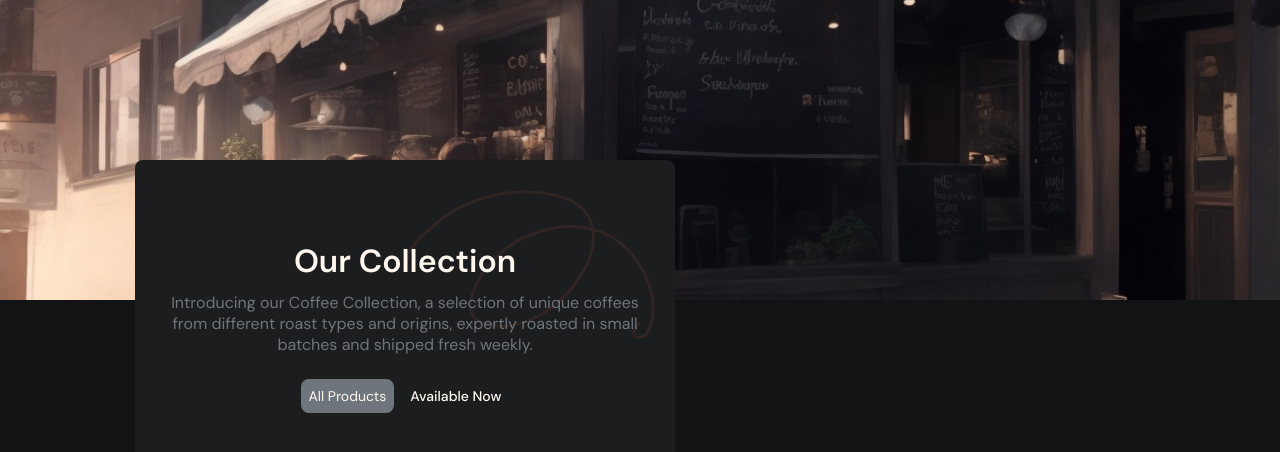
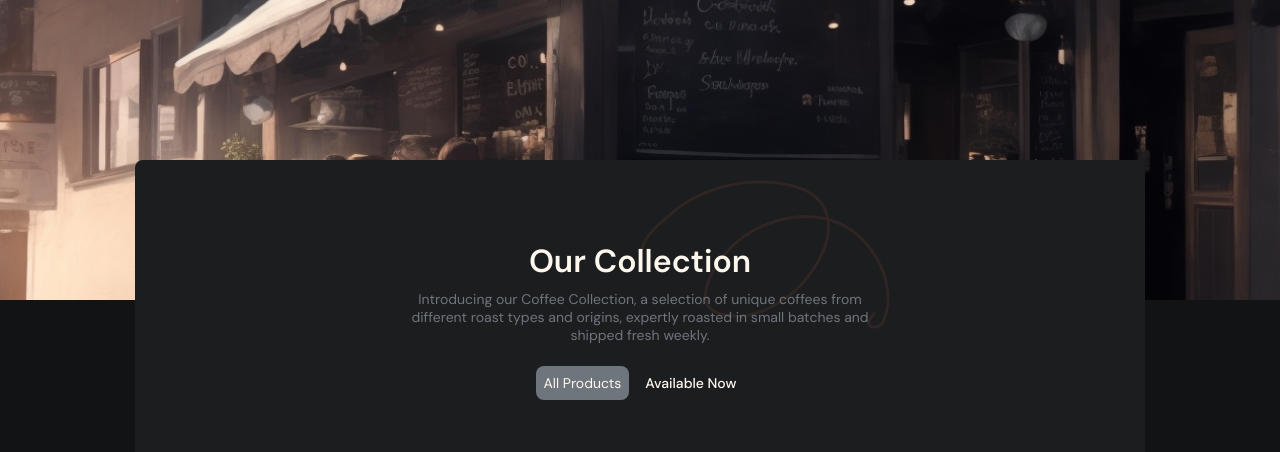
Before and after one commit to CaioDeLimaPires/Listagem-Caf-, a React (Vite) app: page / in a window 1280 px wide. Shown: the top 452 px of the page. Built offline with nearby package versions, Linux system fonts and the light colour scheme; no server answers.

Commit message:
feat: esta certo agr

```diff
--- a/src/components/pages/InitialPage/components/molecules/CardCoffe/index.tsx
+++ b/src/components/pages/InitialPage/components/molecules/CardCoffe/index.tsx
@@ -25,8 +25,10 @@ const CardCoffe = ({ data }: Props) => {
     buttonState === 'AvailableNow' ? (
       item.available ? (
         <div className="containerCardCoffe" key={item.id}>
-          {item.popular&&<TagChip text='Popular' />}
-          <Card image={item.image} />
+          <div style={{position:"relative"}}>
+            {item.popular && <TagChip text="Popular" />}
+            <Card image={item.image} />
+          </div>
           <DetailsCoffe
             price={item.price}
             rating={item.rating}
@@ -38,8 +40,10 @@ const CardCoffe = ({ data }: Props) => {
       ) : null
     ) : (
       <div className="containerCardCoffe" key={item.id}>
-        {item.popular&&<TagChip text='Popular' />}
-        <Card image={item.image} />
+        <div style={{position:"relative"}}>
+          {item.popular && <TagChip text="Popular" />}
+          <Card image={item.image} />
+        </div>
         <DetailsCoffe
           price={item.price}
           rating={item.rating}
--- a/src/components/pages/InitialPage/components/molecules/CardCoffe/style.css
+++ b/src/components/pages/InitialPage/components/molecules/CardCoffe/style.css
@@ -3,6 +3,8 @@
   flex-direction: column;
   gap: 16px;
   position: relative;
+  align-items: start;
+  max-width: 260px;
 }
 .defaultContainer{
   display: flex;
--- a/src/components/pages/InitialPage/components/molecules/DetailsCoffe/index.tsx
+++ b/src/components/pages/InitialPage/components/molecules/DetailsCoffe/index.tsx
@@ -14,13 +14,13 @@ const DetailsCoffe = ({ text, price, rating, votes, avilable }: Props) => (
   <div className="containerDetails">
     <div className="containerDefault">
       <div className="containerTextDetails">
-        <Typography text={text} style={'medium'} />
+        <Typography text={text} style='medium-title' />
       </div>
       <PriceCard price={price} />
     </div>
     <div className="containerStatus">
       {rating ? (
-        <img src="/Star_fill.svg" alt="StarFill" width={22} height={22} />
+        <img src="/Star_fill.svg" alt="StarFill" width={20} height={20} />
       ) : (
         <img src="/Star.svg" alt="Star" width={20} height={20} />
       )}
--- a/src/components/pages/InitialPage/components/molecules/HeaderInitialpage/style.css
+++ b/src/components/pages/InitialPage/components/molecules/HeaderInitialpage/style.css
@@ -11,7 +11,7 @@
   align-items: center;
   justify-content: center;
   display: flex;
-  gap:10px;
+  gap:8px;
   flex-direction: column;
   z-index: 2;
 }
@@ -21,7 +21,7 @@
   height: auto;
   width: 250px;
   left: 50%;
-  bottom: 14%;
+  bottom: 14.5%;
 }
 @media only screen and (max-width: 900px) {
   .containerHeader {
--- a/src/components/pages/InitialPage/components/organisms/CoffeePresentationBlockWithButtons/style.css
+++ b/src/components/pages/InitialPage/components/organisms/CoffeePresentationBlockWithButtons/style.css
@@ -2,7 +2,7 @@
   display: flex;
   width: 100%;
   flex-direction: column;
-  gap: 1.5rem;
+  gap: 1.4rem;
   align-items: center;
   justify-content: center;
   top: 170px;
--- a/src/components/pages/InitialPage/components/organisms/TableCoffe/style.css
+++ b/src/components/pages/InitialPage/components/organisms/TableCoffe/style.css
@@ -1,10 +1,9 @@
 .containerTableCoffe {
-  display: flex;
-  flex-wrap: wrap;
+  display: grid;
   column-gap: 32px;
   row-gap: 64px;
-  align-items: center;
   width: 100%;
-  margin-right: auto;
   justify-content: center;
+  grid-template-columns: repeat(auto-fill, minmax(0,260px));
+
 }
--- a/src/components/ui/atoms/BackgroundDefault/style.css
+++ b/src/components/ui/atoms/BackgroundDefault/style.css
@@ -5,11 +5,17 @@
   border-radius: 8px;
   overflow: hidden;
   flex-direction: column;
-  padding: 80px 20px 65px 20px;
+  padding: 80px 50px 65px 50px;
   z-index:2;
   gap: 36px;
+  width: 100%;
 }
 @media only screen and (max-width: 960px) {
+  .backgroundDefault {
+    padding: 100px 50px 50px;
+  }
+}
+@media only screen and (max-width: 830px) {
   .backgroundDefault {
     padding: 100px 20px 50px;
   }
@@ -17,6 +23,5 @@
 @media only screen and (max-width: 1200px) {
   .backgroundDefault {
     width: 95%;
-    left: 4%;
   }
 }
--- a/src/components/ui/atoms/Card/style.css
+++ b/src/components/ui/atoms/Card/style.css
@@ -1,6 +1,6 @@
 .card {
-  width: 260px;
+  display: flex;
+  width: 100%;
   height: 160px;
   border-radius: 16px;
-  margin-top: auto;
 }
--- a/src/components/ui/atoms/TagChip/style.css
+++ b/src/components/ui/atoms/TagChip/style.css
@@ -1,6 +1,6 @@
 .containerTagChip {
   width: 60px;
-  height: 25px;
+  height: 22px;
   border-radius: 16px;
   position:absolute;
   top: 10px;
--- a/src/components/ui/atoms/Typography/index.tsx
+++ b/src/components/ui/atoms/Typography/index.tsx
@@ -11,6 +11,7 @@ type style =
   | 'small'
   | 'x-small'
   | 'medium'
+  | 'medium-title'
   | 'sub-title-small'
   | 'warning';
 
--- a/src/components/ui/atoms/Typography/style.css
+++ b/src/components/ui/atoms/Typography/style.css
@@ -4,8 +4,14 @@
   color: #fef7ee;
   font-weight: 600;
 }
+.medium-title {
+  font-size: 1rem;
+  font-family: 'DM sans';
+  color: #fef7ee;
+  font-weight: 600;
+}
 .medium {
-  font-size: 1rem;
+  font-size: 0.875rem;
   font-family: 'DM sans';
   color: #fef7ee;
   font-weight: 600;
@@ -24,7 +30,7 @@
 }
 
 .sub-title {
-  font-size: 1rem;
+  font-size: 0.875rem;
   font-family: 'DM sans';
   color: #6f757c;
   text-align: center;
```
